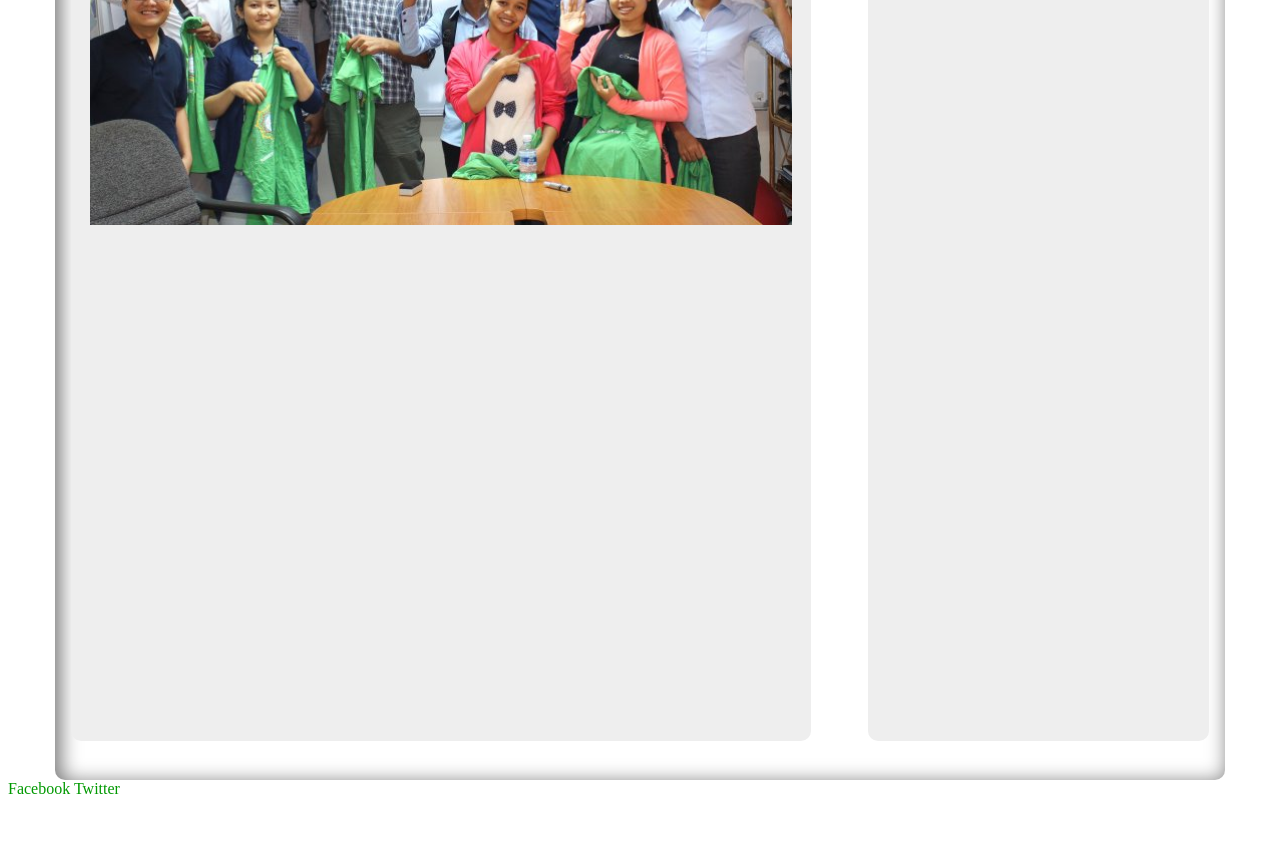
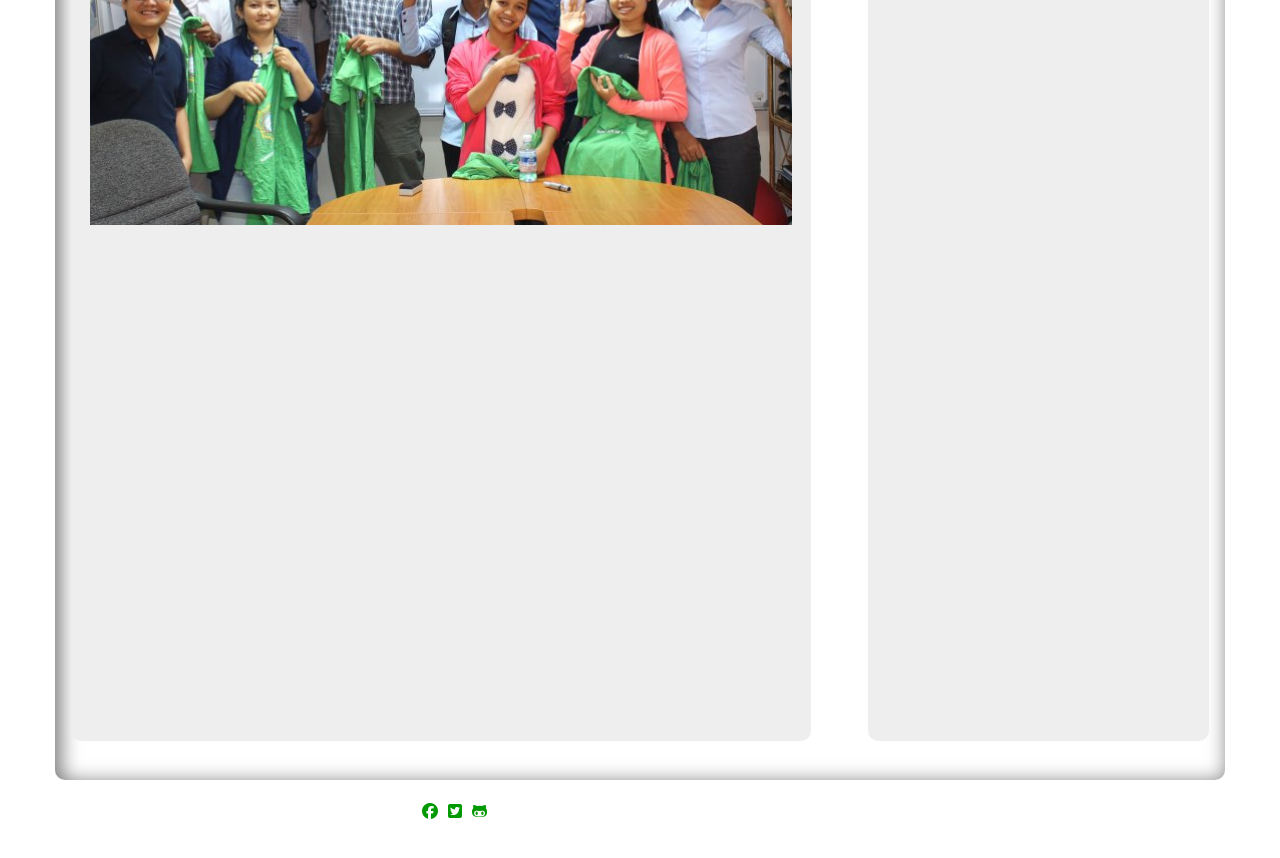
Before and after one commit to fossasia/2014.fossasia.org, a Jekyll site: the page built from index.md, in a window 1280 px wide and 900 px high, scrolled down 3900 px. Shown: the top 858 px of the window. Built offline with Jekyll 4.4.1, drawn with Linux system fonts in a browser that asks for light colours; nearby versions of some CDN libraries; some web fonts are replaced; before the commit the page ends 4698 px from its top, so only the background shows below that.

Commit message:
final squash

```diff
--- a/_includes/footer.html
+++ b/_includes/footer.html
@@ -1,11 +1,15 @@
 
 	</div>
 	</div>
-	<footer style="color: black">
+	<footer style="padding-top: 20px; width: 893px !important;height: 100px !important;" align="center" style="color: black">
+
 		<font color="white">
-			<a href="facebook.com/fossasia">Facebook</a>
-			<a href="twitter.com/fossasia">Twitter</a>
-			<a href="github.com/fossasia"></a>
+		<div class="container">
+			<a href="https://www.facebook.com/fossasia/"><i align="left" style="padding: 3px;" class="fa fa-facebook-official" aria-hidden="true"></i></a>
+			<a href="https://twitter.com/fossasia?ref_src=twsrc%5Egoogle%7Ctwcamp%5Eserp%7Ctwgr%5Eauthor"><i align="left" style="padding: 3px;" class="fa fa-twitter-square" aria-hidden="true"></i></a>
+			<a href="https://github.com/fossasia"><i align="left" style="padding: 3px;" class="fa fa-github-alt" aria-hidden="true"></i></a>
+		</div>
 		</font>
+
 	</footer>
 </html>
--- a/_includes/head.html
+++ b/_includes/head.html
@@ -10,6 +10,7 @@
     <link href='http://fonts.googleapis.com/css?family=Open+Sans+Condensed:300' rel='stylesheet' type='text/css'>
     <link href='http://fonts.googleapis.com/css?family=Lobster' rel='stylesheet' type='text/css'>
     <link href='http://fonts.googleapis.com/css?family=Droid+Sans' rel='stylesheet' type='text/css'>
+    <script src="https://use.fontawesome.com/5b995733c2.js"></script>
     <meta property="og:title" content="FOSSASIA 2014 Conference" />
 	<meta property="og:type" content="website" />
 	<meta property="og:image" content="https://raw.githubusercontent.com/fossasia/fossasia14/gh-pages/images/working.jpg" />
```
